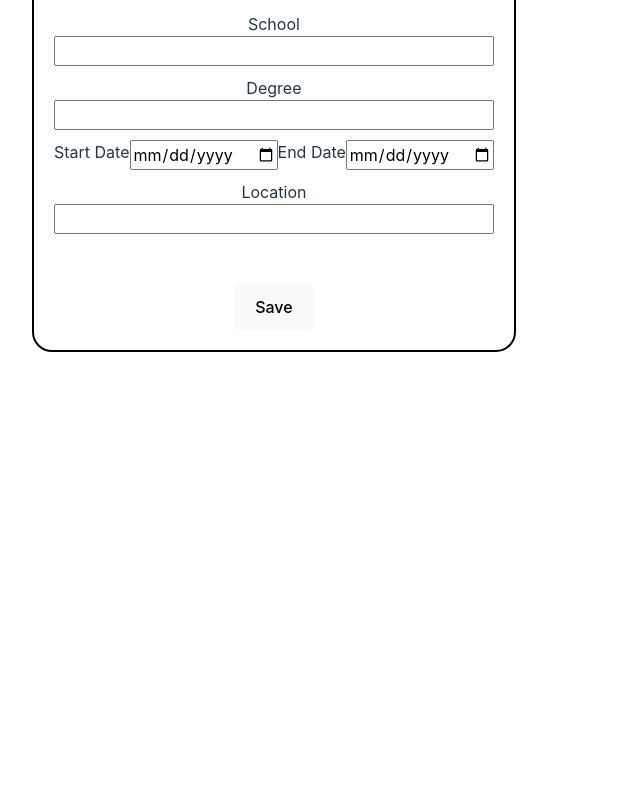
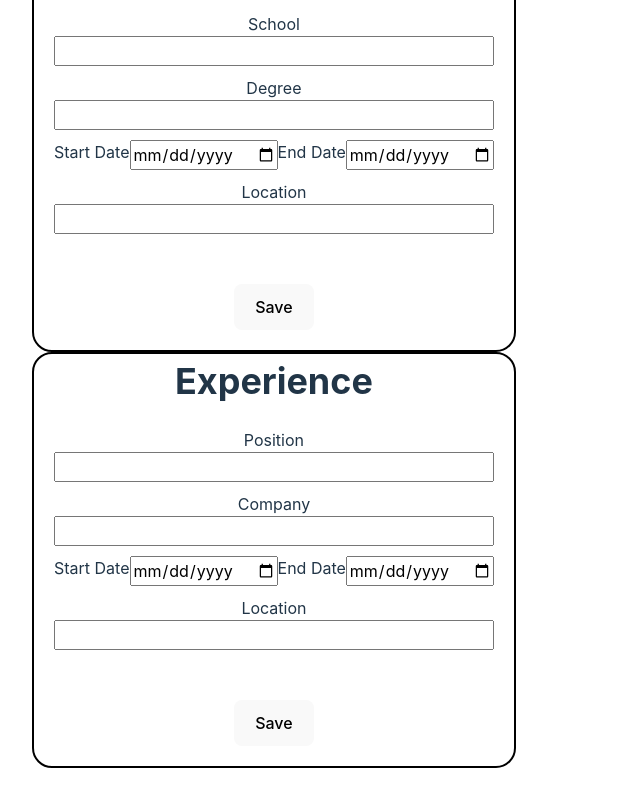
Before and after one commit to julianchso/odin-CV-application, a React (Vite) app: page / in a window 1280 px wide. Shown: the part 590-1390 px from the top of the page, without its empty margins (0-640 px from the left). Before the commit the page ends 974 px from the top, so only its background shows below. Built offline with nearby package versions, Linux system fonts and the light colour scheme.

Commit message:
add experience section. Store data in array

```diff
--- a/src/App.jsx
+++ b/src/App.jsx
@@ -2,7 +2,7 @@
 import './App.css';
 import PersonalInfo from './components/InfoPersonal';
 import EducationInfo from './components/InfoEducation';
-// import ExperienceInfo from './components/InfoExperience';
+import ExperienceInfo from './components/InfoExperience';
 
 function App() {
   return (
@@ -11,6 +11,7 @@ function App() {
       <div>
         <PersonalInfo></PersonalInfo>
         <EducationInfo></EducationInfo>
+        <ExperienceInfo></ExperienceInfo>
       </div>
     </>
   );
--- a/src/components/InfoEducation.jsx
+++ b/src/components/InfoEducation.jsx
@@ -8,12 +8,11 @@ function EducationInfo() {
 
   const onChange = (e) => {
     const { name, value } = e.target;
-    console.log(e.target);
     setEducation({ ...education, [name]: value });
     // console.log(`${name}: ${value}`);
   };
 
-  const addEducation = (e) => {
+  const addEducation = () => {
     const educationNew = {
       school: education.school,
       degree: education.degree,
@@ -22,9 +21,6 @@ function EducationInfo() {
       location: education.location,
       id: uuidv4(),
     };
-
-    console.log(e.target.value);
-
     setEducationList([...educationList, educationNew]);
   };
   console.log(educationList);
@@ -33,7 +29,7 @@ function EducationInfo() {
     <>
       <form onSubmit={(e) => e.preventDefault}>
         <h2>Education</h2>
-        <div className='experienceContainer'>
+        <div className='InfoContainer'>
           <label htmlFor='school'>School</label>
           <input type='text' name='school' id='school' onChange={onChange} />
           <label htmlFor='degree'>Degree</label>
@@ -48,8 +44,8 @@ function EducationInfo() {
           <input type='text' name='location' id='location' onChange={onChange} />
         </div>
         <button
+          type='button'
           className='SubmitBtn'
-          type='button'
           onClick={addEducation}
           onSubmit={(e) => e.preventDefault}
         >
--- a/src/components/InfoExperience.jsx
+++ b/src/components/InfoExperience.jsx
@@ -1,32 +1,35 @@
 import { useState } from 'react';
 import './info.css';
+import { v4 as uuidv4 } from 'uuid';
 
 function ExperienceInfo() {
   const [experience, setExperience] = useState([]);
+  const [experienceList, setExperienceList] = useState([]);
 
   const onChange = (e) => {
     const { name, value } = e.target;
-    console.log(`${name}: ${value}`);
+    // console.log(e.target);
+    setExperience({ ...experience, [name]: value });
   };
 
-  const addExperience = (e) => {
+  const addExperience = () => {
     const experienceNew = {
-      position: e.position.value,
-      company: e.company.value,
-      startDate: e.startDate.value,
-      endDate: e.endDate.value,
-      location: e.location.value,
+      position: experience.position,
+      company: experience.company,
+      startDate: experience.startDate,
+      endDate: experience.endDate,
+      description: experience.description,
+      id: uuidv4(),
     };
-
-    setExperience([...experience, experienceNew]);
+    setExperienceList([...experienceList, experienceNew]);
   };
-  console.log(experience);
+  console.log(experienceList);
 
   return (
     <>
       <form onSubmit={(e) => e.preventDefault}>
         <h2>Experience</h2>
-        <div className='experienceContainer'>
+        <div className='InfoContainer'>
           <label htmlFor='position'>Position</label>
           <input type='text' name='position' id='position' onChange={onChange} />
           <label htmlFor='company'>Company</label>
@@ -41,8 +44,8 @@ function ExperienceInfo() {
           <input type='text' name='location' id='location' onChange={onChange} />
         </div>
         <button
+          type='button'
           className='SubmitBtn'
-          type='button'
           onClick={addExperience}
           onSubmit={(e) => e.preventDefault}
         >
--- a/src/components/info.css
+++ b/src/components/info.css
@@ -42,7 +42,7 @@ input {
   margin: 20px;
 }
 
-.experienceContainer {
+.InfoContainer {
   display: flex;
   flex-direction: column;
   padding: 20px;
```
